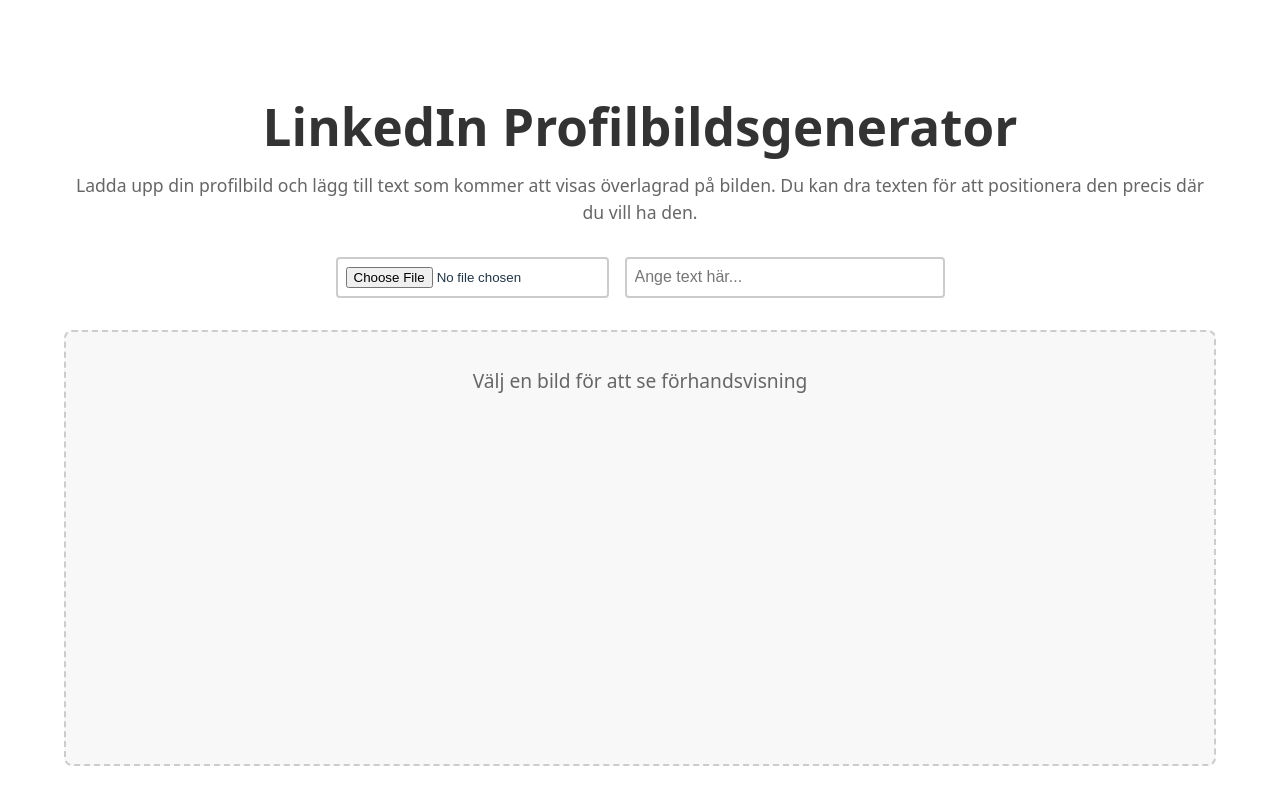
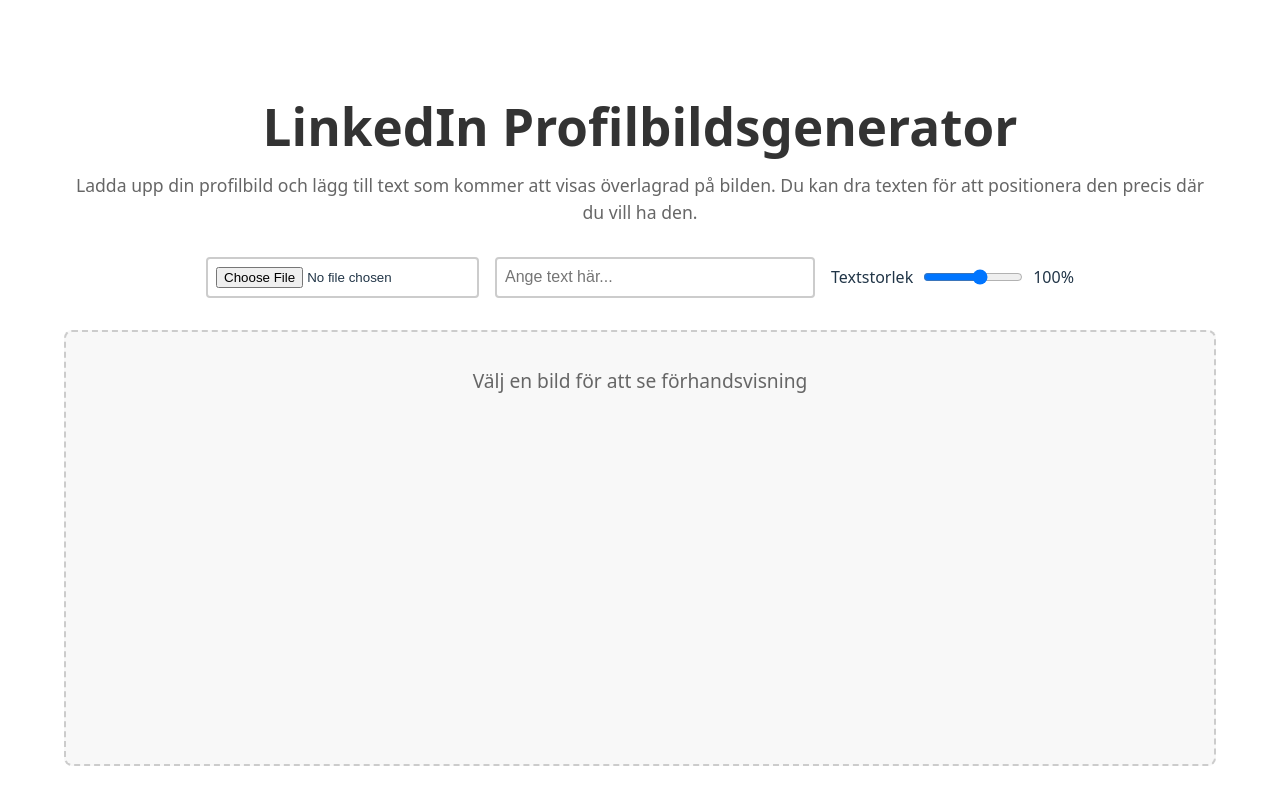
Before and after one commit to magello-group/linkedin-profile-image, a React (Vite) app: page / in a window 1280 px wide. Shown: the top 804 px of the page. Built offline with nearby package versions, Linux system fonts and the light colour scheme.

Commit message:
Manuell textstorleksändring

```diff
--- a/src/App.tsx
+++ b/src/App.tsx
@@ -13,6 +13,7 @@
   const [dragStart, setDragStart] = useState({ x: 0, y: 0 })
   const [bgImage, setBgImage] = useState<HTMLImageElement | null>(null)
   const [fontLoaded, setFontLoaded] = useState(false)
+  const [fontSizeScale, setFontSizeScale] = useState(1) // 1 = 100%
 
   // Load font
   useEffect(() => {
@@ -49,8 +50,9 @@
         ctx.drawImage(img, 0, 0, canvas.width, canvas.height)
 
         if (text) {
-          // Set a fixed initial font size
-          const fontSize = Math.round(img.height * 0.20)
+          // Set a fixed initial font size, scaled by fontSizeScale
+          const baseFontSize = Math.round(img.height * 0.20)
+          const fontSize = Math.round(baseFontSize * fontSizeScale)
           ctx.font = `${fontSize}px KattuxAbc`
           const textMetrics = ctx.measureText(text)
 
@@ -86,7 +88,7 @@
       }
       img.src = image
     }
-  }, [image, text, position, bgImage, fontLoaded])
+  }, [image, text, position, bgImage, fontLoaded, fontSizeScale])
 
   const handleImageUpload = (event: React.ChangeEvent<HTMLInputElement>) => {
     const file = event.target.files?.[0]
@@ -147,6 +149,20 @@
           placeholder="Ange text här..."
           className="text-input"
         />
+        <div style={{ display: 'flex', alignItems: 'center', gap: '0.5rem' }}>
+          <label htmlFor="fontSizeRange">Textstorlek</label>
+          <input
+            id="fontSizeRange"
+            type="range"
+            min={0.3}
+            max={1.5}
+            step={0.01}
+            value={fontSizeScale}
+            onChange={e => setFontSizeScale(Number(e.target.value))}
+            style={{ width: 100 }}
+          />
+          <span style={{ minWidth: 32, textAlign: 'right' }}>{Math.round(fontSizeScale * 100)}%</span>
+        </div>
       </div>
       <div className="preview">
         {image ? (
```
